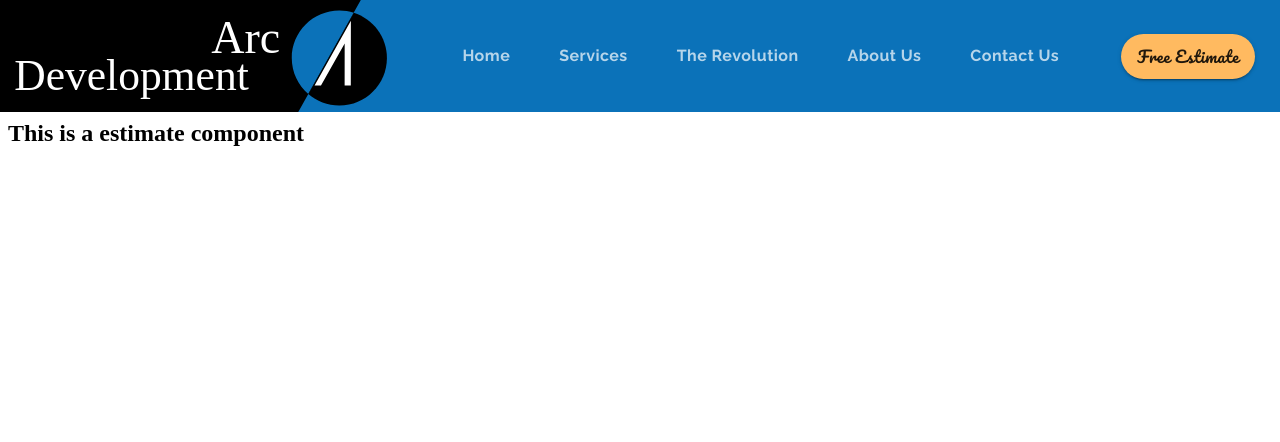
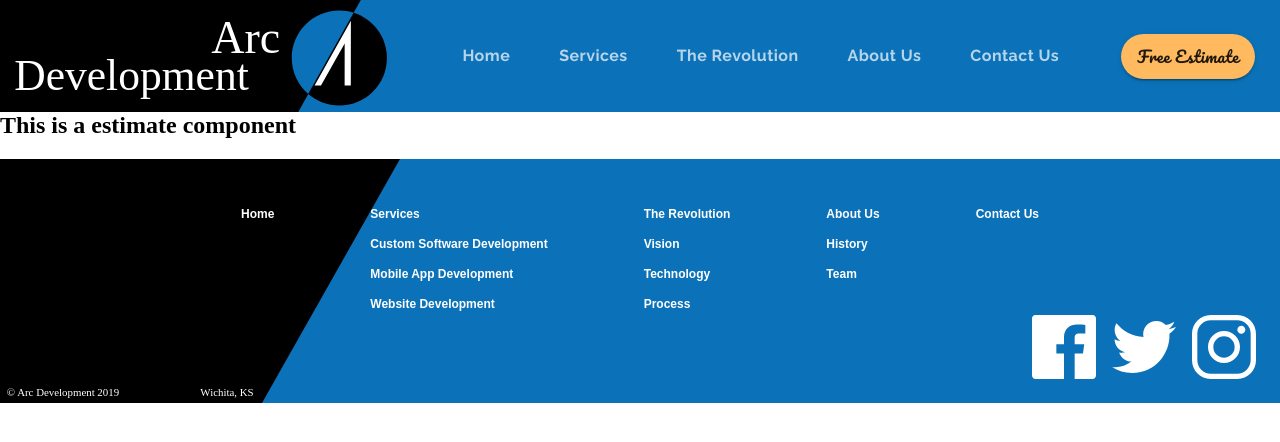
Before and after one commit to ruhimbazabertin/miror, a React (Create React App) app: page /estimate in a window 1280 px wide. Shown: the top 442 px of the page. Built offline with nearby package versions, Linux system fonts and the light colour scheme.

Commit message:
footer
using material grid system
making responsive to mobile devices

footer

```diff
--- a/public/index.html
+++ b/public/index.html
@@ -10,7 +10,6 @@
       name="description"
       content="Web site created using create-react-app"
     />
-    <link rel="apple-touch-icon" href="%PUBLIC_URL%/logo192.png" />
     <!--
       manifest.json provides metadata used when your web app is installed on a
       user's mobile device or desktop. See https://developers.google.com/web/fundamentals/web-app-manifest/
@@ -28,7 +27,7 @@
     -->
     <title>Arc Development</title>
   </head>
-  <body>
+  <body style="margin: 0">
     <noscript>You need to enable JavaScript to run this app.</noscript>
     <div id="root"></div>
     <div id="modal"></div>
--- a/src/components/App.js
+++ b/src/components/App.js
@@ -1,16 +1,20 @@
-import React from 'react';
+import React, {useState} from 'react';
 import { ThemeProvider } from '@material-ui/core/styles';
 import { BrowserRouter, Route, Switch } from 'react-router-dom';
 
+
 import theme from './ui/Theme';
 import Header from '../components/ui/Header';
+import Footer from './ui/Footer';
 
 const  App = () => {
+    const [selectedIndex, setSelectedIndex] = useState(0);
+    const [value, setValue] = useState(0);
 
             return(
                 <ThemeProvider theme={theme}>
                     <BrowserRouter>
-                    <Header />
+                    <Header value={value} setValue={setValue} selectedIndex={selectedIndex} setSelectedIndex={setSelectedIndex} />
                     <Switch>
                         <Route exact path="/" component={() =>(<div><h2>This is a home component</h2></div>)} />
                      <Route exact path="/services" component={() =>(<div><h2>This is a services component</h2></div>)} />
@@ -22,6 +26,8 @@
                         <Route exact path="/contact" component={() =>(<div><h2>This is a contact us component</h2></div>)} />
                         <Route exact path="/estimate" component={() =>(<div><h2>This is a estimate component</h2></div>)} />
                     </Switch>
+                   {/* footer component injection*/}
+                    <Footer value={value} setValue={setValue} selectedIndex={selectedIndex} setSelectedIndex={setSelectedIndex} />
                     </BrowserRouter>
             </ThemeProvider>
         );
--- /dev/null
+++ b/src/components/ui/Footer.js
@@ -0,0 +1,146 @@
+import React from 'react';
+import { Link } from 'react-router-dom';
+import {makeStyles} from '@material-ui/styles';
+import  Grid  from '@material-ui/core/Grid';
+import Hidden from '@material-ui/core/Hidden';
+import facebook  from '../../assets/facebook.svg';
+import twitter   from '../../assets/twitter.svg';
+import instagram from '../../assets/instagram.svg';
+
+import footerAdornment from '../../assets/Footer Adornment.svg';
+
+const useStyles = makeStyles(theme =>({
+    footer: {
+        backgroundColor: theme.palette.common.blue,
+        witdh: "100%",
+        zIndex: 1302,
+        position: "relative",
+    },
+    adornment: {
+       width: "25em",
+       verticalAlign: "bottom",
+       [theme.breakpoints.down("md")]: {
+           width: "21em"
+       },
+       [theme.breakpoints.down("xs")]: {
+        width: "15em"
+    }
+    },
+    mainContainer: {
+        position: "absolute",
+    },
+    link: {
+        color: "white",
+        fontFamily: "arial",
+        fontSize: "0.75rem",
+        fontWeight: "bold",
+        textDecoration: "none"
+    },
+    gridItem: {
+        margin: "3em"
+    },
+    icon: {
+        height: "4em",
+        width: "4em",
+        [theme.breakpoints.down("xs")]: {
+            height: "2.5em",
+            width: "2.5em",
+        }
+
+    },
+    socialContainer: {
+        position: "absolute",
+        marginTop: "-6em",
+        right: "1.5em",
+        [theme.breakpoints.down("xs")]: {
+            right: "0.6em"
+        }
+    },
+}));
+
+const Footer = (props) => {
+    const classes = useStyles();
+
+    return <footer className={classes.footer}>
+                <Hidden mdDown>
+                <Grid container justify="center" className={classes.mainContainer}>
+                <Grid item className={classes.gridItem}>
+                <Grid container direction="column" spacing={2}>
+                <Grid item component={Link} onClick={() => props.setValue(0)} to="/"  className={classes.link}>
+                Home
+                </Grid>
+                </Grid>
+                </Grid>
+                <Grid item className={classes.gridItem}>
+                <Grid container direction="column" spacing={2}>
+                <Grid item component={Link} onClick={() => {props.setValue(1); props.setSelectedIndex(0)}} to="/services" className={classes.link}>
+                    Services
+                </Grid>
+                <Grid item component={Link} onClick={() => {props.setValue(1); props.setSelectedIndex(1)}} to="/customsoftware" className={classes.link}>
+                    Custom Software Development
+                </Grid>
+                <Grid item component={Link} onClick={() => {props.setValue(1); props.setSelectedIndex(2)}} to="/mobileapps" className={classes.link}>
+                    Mobile App Development
+                </Grid>
+                <Grid item component={Link} onClick={() =>{props.setValue(1); props.setSelectedIndex(3)}}to="/websites" className={classes.link}>
+                    Website Development
+                </Grid>
+                 </Grid>
+                </Grid>
+                <Grid item className={classes.gridItem}>
+                <Grid container direction="column" spacing={2}>
+                <Grid item component={Link} onClick={() => props.setValue(2)} to="/revolution" className={classes.link}>
+                    The Revolution
+                </Grid>
+                <Grid item component={Link} onClick={() => props.setValue(2)} to="/revolution" className={classes.link}>
+                   Vision
+                </Grid>
+                <Grid item component={Link} onClick={() => props.setValue(2)} to="/revolution" className={classes.link}>
+                    Technology
+                </Grid>
+                <Grid item component={Link} onClick={() => props.setValue(2)} to="/revolution" className={classes.link}>
+                    Process
+                </Grid>
+                 </Grid>
+                </Grid>
+                <Grid item className={classes.gridItem}>
+                <Grid container direction="column" spacing={2}>
+                <Grid  item component={Link} onClick={() => props.setValue(3)} to="/about" className={classes.link}>
+                    About Us
+                </Grid>
+                <Grid  item component={Link} onClick={() => props.setValue(3)} to="/about" className={classes.link}>
+                    History
+                </Grid>
+                <Grid  item component={Link} onClick={() => props.setValue(3)} to="/about" className={classes.link}>
+                    Team
+                </Grid>
+                 </Grid>
+                </Grid>
+                <Grid item className={classes.gridItem}>
+                <Grid container direction="column" spacing={2}>
+                <Grid item component={Link} onClick={() => props.setValue(4)} to="/contact" className={classes.link}>
+                    Contact Us
+                </Grid>
+                </Grid>
+                </Grid>
+                </Grid>
+                </Hidden>
+                <img alt="black decorative slash"
+                src={footerAdornment}
+                className={classes.adornment} />
+
+                <Grid container justify="flex-end" spacing={2} className={classes.socialContainer}>
+                <Grid item component={"a"} href="https://www.facebook.com" rel="noopener noreferrer" target="_blank">
+                    <img alt="facebook logo" src={facebook} className={classes.icon} />
+                </Grid>
+                <Grid item component={"a"} href="https://www.twitter.com" rel="noopener noreferrer" target="_blank">
+                    <img alt="twitter logo" src={twitter} className={classes.icon} />
+                </Grid>
+                <Grid item component={"a"} href="https://www.instagram.com" rel="noopener noreferrer" target="_blank">
+                    <img alt="instagram" src={instagram} className={classes.icon} />
+                </Grid>
+                </Grid>
+                </footer>
+};
+
+export default Footer;
--- a/src/components/ui/Header.js
+++ b/src/components/ui/Header.js
@@ -143,13 +143,11 @@
     const matches = useMediaQuery(theme.breakpoints.down("md"))
 
     const [openDrawer, setOpenDrawer] = useState(false);
-    const [value, setValue] = useState(0);
     const [anchorEl, setAnchorEl] = useState(null);
     const [openMenu, setOpenMenu] = useState(false);
-    const [selectedIndex, setSelectedIndex] = useState(null);
 
    const onTabChange = (e, newValue) =>{
-        setValue(newValue)
+        props.setValue(newValue)
     };
 
     const handleClick = (e) =>{
@@ -163,80 +161,81 @@
     }
 
     useEffect(() => {
-        if(window.location.pathname === "/" && value !==0){
-            setValue(0);
-        }else if(window.location.pathname === "/services" && value !==1){
-            setValue(1);
-    }else if(window.location.pathname === "/revolution" && value !==2){
-        setValue(2);
-    }else if(window.location.pathname === "/about" && value !==3){
-        setValue(3);
-    }else if(window.location.pathname === "/contact" && value !==4){
-        setValue(4);
-    }else if(window.location.pathname === "/estimate" && value !==5){
-        setValue(5);
+        if(window.location.pathname === "/" && props.value !==0){
+            props.setValue(0);
+        }else if(window.location.pathname === "/services" && props.value !==1){
+            props.setValue(1);
+    }else if(window.location.pathname === "/revolution" && props.value !==2){
+        props.setValue(2);
+    }else if(window.location.pathname === "/about" && props.value !==3){
+        props.setValue(3);
+    }else if(window.location.pathname === "/contact" && props.value !==4){
+        props.setValue(4);
+    }else if(window.location.pathname === "/estimate" && props.value !==5){
+        props.setValue(5);
     }
 
             switch(window.location.pathname){
                 case "/":
-                    if(value !== 0){
-                        setValue(0)
+                    if(props.value !== 0){
+                        props.setValue(0)
                     }
                     break;
                     case "/services":
-                        if(value !== 1){
-                            setValue(1)
-                            setSelectedIndex(0)
+                        if(props.value !== 1){
+                            props.setValue(1)
+                            props.setSelectedIndex(0)
                         }
                         break;
                         case "/customsoftware":
-                            if(value !== 1){
-                                setValue(1)
-                                setSelectedIndex(1)
+                            if(props.value !== 1){
+                                props.setValue(1)
+                                props.setSelectedIndex(1)
                             }
+                            break;
                             case "/mobileapps":
-                                if(value !== 1){
-                                    setValue(1)
-                                    setSelectedIndex(2)
+                                if(props.value !== 1){
+                                    props.setValue(1)
+                                    props.setSelectedIndex(2)
                                 }
                                 break;
                              case "/websites":
-                                    if(value !== 1){
-                                        setValue(1)
-                                        setSelectedIndex(3)
+                                    if(props.value !== 1){
+                                        props.setValue(1)
+                                        props.setSelectedIndex(3)
                                     }
                                     break;
                               case "/revolution":
-                                        if(value !== 2){
-                                            setValue(2)
+                                        if(props.value !== 2){
+                                            props.setValue(2)
                                         }
                                     break;
                                  case "/about":
-                                            if(value !== 3){
-                                                setValue(3)
+                                            if(props.value !== 3){
+                                                props.setValue(3)
                                             }
                                         break;
                                  case "/contact":
-                                            if(value !== 4){
-                                                setValue(4)
+                                            if(props.value !== 4){
+                                                props.setValue(4)
                                             }
                                         break;
                                  case "/estimate":
-                                            if(value !== 5){
-                                                setValue(5)
+                                            if(props.value !== 5){
+                                                props.setValue(5)
                                             }
                                         break;
                         default: {
                             break;
                         }
             }
-},[value]);
+},[props.value]);
 
 
     const tabs = (
         <React.Fragment>
              <Tabs
-            value={value}
+            value={props.value}
             onChange={onTabChange}
             className={classes.tabContainer}>
                 <Tab
@@ -272,19 +271,19 @@
                  keepMounted
                  >
                  <MenuItem
-                onClick={() => {handleClose(); setValue(1)}}
+                onClick={() => {handleClose(); props.setValue(1)}}
                 component={Link} to="/services"
                 classes={{root: classes.menuItem}}>Services</MenuItem>
                 <MenuItem
-                onClick={() => {handleClose(); setValue(1)}}
+                onClick={() => {handleClose(); props.setValue(1)}}
                 component={Link} to="/customsoftware"
                 classes={{root: classes.menuItem}}>Custom Software Development</MenuItem>
                 <MenuItem
-                onClick={() => {handleClose(); setValue(1)}}
+                onClick={() => {handleClose(); props.setValue(1)}}
                 component={Link} to="/mobileapps"
                 classes={{root: classes.menuItem}}>Mobile App Development</MenuItem>
                 <MenuItem
-                onClick={() => {handleClose(); setValue(1)}}
+                onClick={() => {handleClose(); props.setValue(1)}}
                 component={Link} to="/websites"
                 classes={{root: classes.menuItem}}>Website Development</MenuItem>
             </Menu>
@@ -304,73 +303,73 @@
                     <List disablePadding>
                     <ListItem
                     classes={{selected: classes.drawerItemSelected}}
-                    onClick={() => {setOpenDrawer(false); setValue(0)}}
+                    onClick={() => {setOpenDrawer(false); props.setValue(0)}}
                     divider
                     button
                     component={Link}
                      to="/"
-                     selected={value === 0 }>
+                     selected={props.value === 0 }>
                     <ListItemText
                     className={ classes.drawerItem }
                     disableTypography> Home </ListItemText>
                     </ListItem>
                     <ListItem
-                     onClick={() => {setOpenDrawer(false); setValue(1)}}
+                     onClick={() => {setOpenDrawer(false); props.setValue(1)}}
                       divider
                       button
                       component={Link}
                        to="/services"
-                       selected={value === 1 }>
+                       selected={props.value === 1 }>
                     <ListItemText
                     disableTypography
-                     className={value === 1 ?
+                     className={props.value === 1 ?
                         [classes.drawerItem, classes.drawerItemSelected] : classes.drawerItem }>Services</ListItemText>
                     </ListItem>
                     <ListItem
-                     onClick={() => {setOpenDrawer(false); setValue(2)}}
+                     onClick={() => {setOpenDrawer(false); props.setValue(2)}}
                       divider
                       button
                       component={Link}
                        to="/revolution"
-                       selected={value === 2 }>
+                       selected={props.value === 2 }>
                     <ListItemText
                     disableTypography
-                    className={value === 2 ?
+                    className={props.value === 2 ?
                         [classes.drawerItem, classes.drawerItemSelected] : classes.drawerItem }>The Revolution</ListItemText>
                     </ListItem>
                     <ListItem
-                     onClick={() => {setOpenDrawer(false); setValue(3)}}
+                     onClick={() => {setOpenDrawer(false); props.setValue(3)}}
                      divider
                       button
                       component={Link}
                       to="/about"
-                      selected={value === 3 }>
+                      selected={props.value === 3 }>
                     <ListItemText
                     disableTypography
-                    className={value === 3 ?
+                    className={props.value === 3 ?
                         [classes.drawerItem, classes.drawerItemSelected] : classes.drawerItem }>About Us</ListItemText>
                     </ListItem>
                     <ListItem
-                     onClick={() => {setOpenDrawer(false); setValue(4)}}
+                     onClick={() => {setOpenDrawer(false); props.setValue(4)}}
                       divider
                        button
                         component={Link}
                        to="/contact"
-                       selected={value === 4 }>
+                       selected={props.value === 4 }>
                     <ListItemText
                     disableTypography
-                    className={value === 4 ?
+                    className={props.value === 4 ?
                         [classes.drawerItem, classes.drawerItemSelected] : classes.drawerItem }>Contact Us</ListItemText>
                     </ListItem>
                     <ListItem
-                     onClick={() => {setOpenDrawer(false); setValue(5)}}
+                     onClick={() => {setOpenDrawer(false); props.setValue(5)}}
                       divider
                        button
                         component={Link}
                         classes={{root: classes.drawerItemEstimate, selected: classes.drawerItemSelected}}
                        to="/estimate"
                       classes={{root: classes.drawerItemEstimate}}
-                      selected={value === 5 }>
+                      selected={props.value === 5 }>
                     <ListItemText
                     disableTypography
                     className={ classes.drawerItem }>Free Estimate</ListItemText>
@@ -388,7 +387,7 @@
         <ElevationScroll>
         <AppBar position="fixed" className={classes.appbar}>
             <Toolbar disableGutters>
-                <Button component={Link} to="/" disableRipple onClick={()=> setValue(0)} className={classes.logContainer}>
+                <Button component={Link} to="/" disableRipple onClick={()=> props.setValue(0)} className={classes.logContainer}>
             <img  alt="company logo" className={classes.logo} src={logo} />
             </Button>
                 {matches ? drawer: tabs}
```
Also changed, not shown: 1 other file (tests, documents, lock files or other folders).
